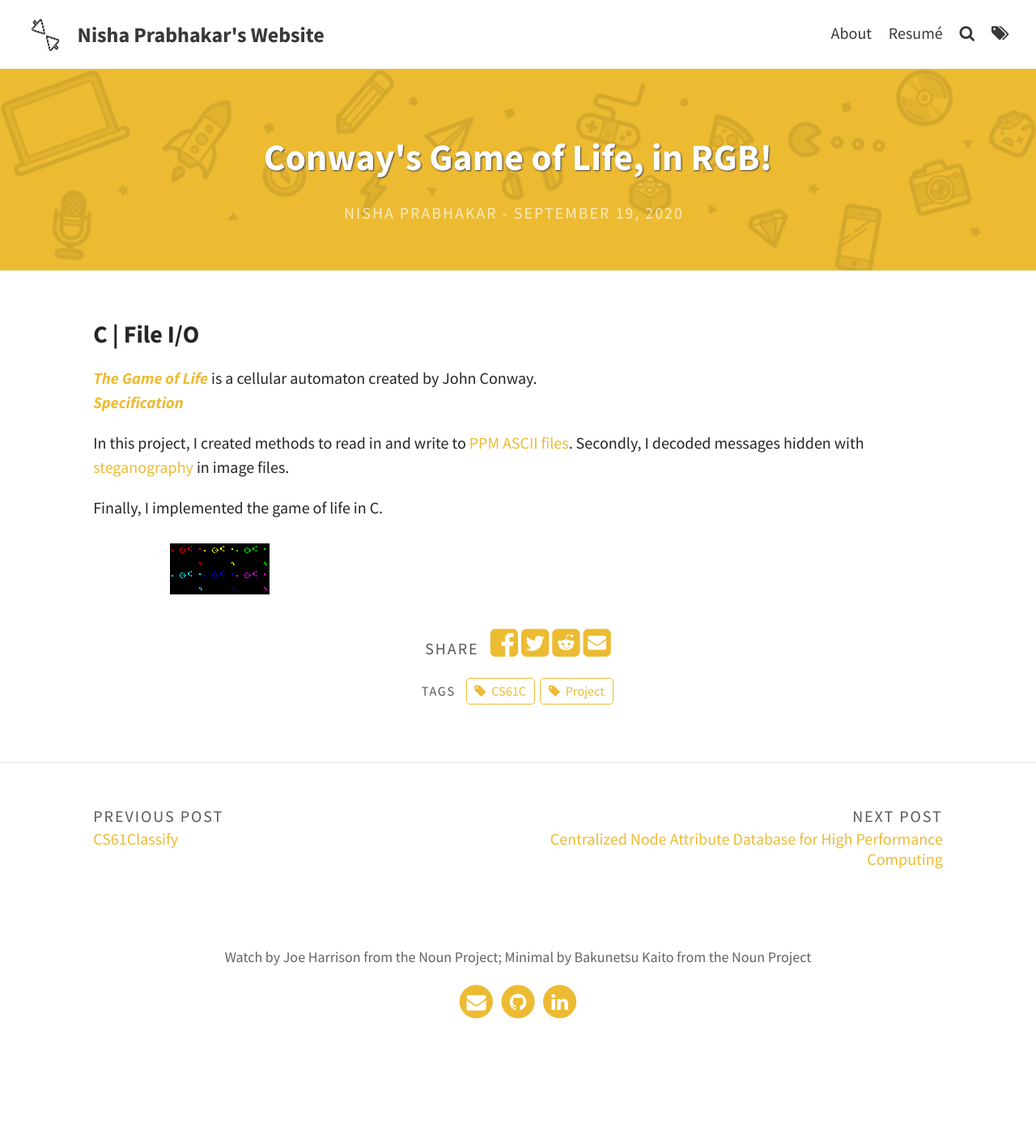
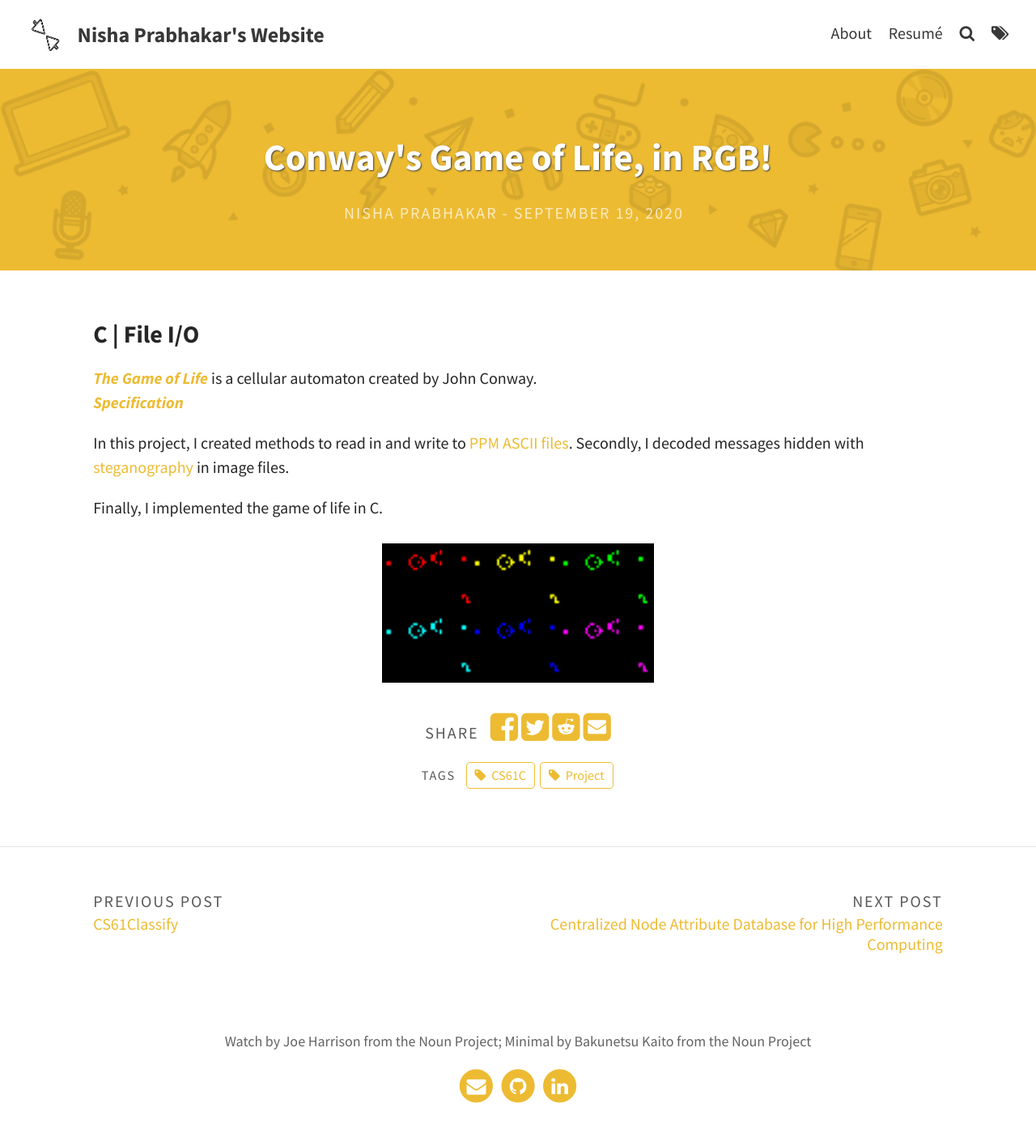
Before and after one commit to nishap1225/nishap1225.github.io, a Jekyll site: the page built from _posts/2020-09-19-Conway's-Game-of-Life,-in-RGB!.md, in a window 1280 px wide. Shown: the whole page at 81% size. Built offline with Jekyll 4.4.1, drawn with Linux system fonts in a browser that asks for light colours; before the commit the page ends 1299 px from its top, so only the background shows below that.

Commit message:
alignment

```diff
--- a/_posts/2020-09-19-Conway's-Game-of-Life,-in-RGB!.md
+++ b/_posts/2020-09-19-Conway's-Game-of-Life,-in-RGB!.md
@@ -16,4 +16,4 @@ In this project, I created methods to read in and write to [PPM ASCII files](htt
 
 Finally, I implemented the game of life in C.
 
-{% include aligner.html images="pexels/cs61c_project1.gif" column=1 %}
+{% include aligner.html images="pexels/cs61c_project1.gif" %}
```
